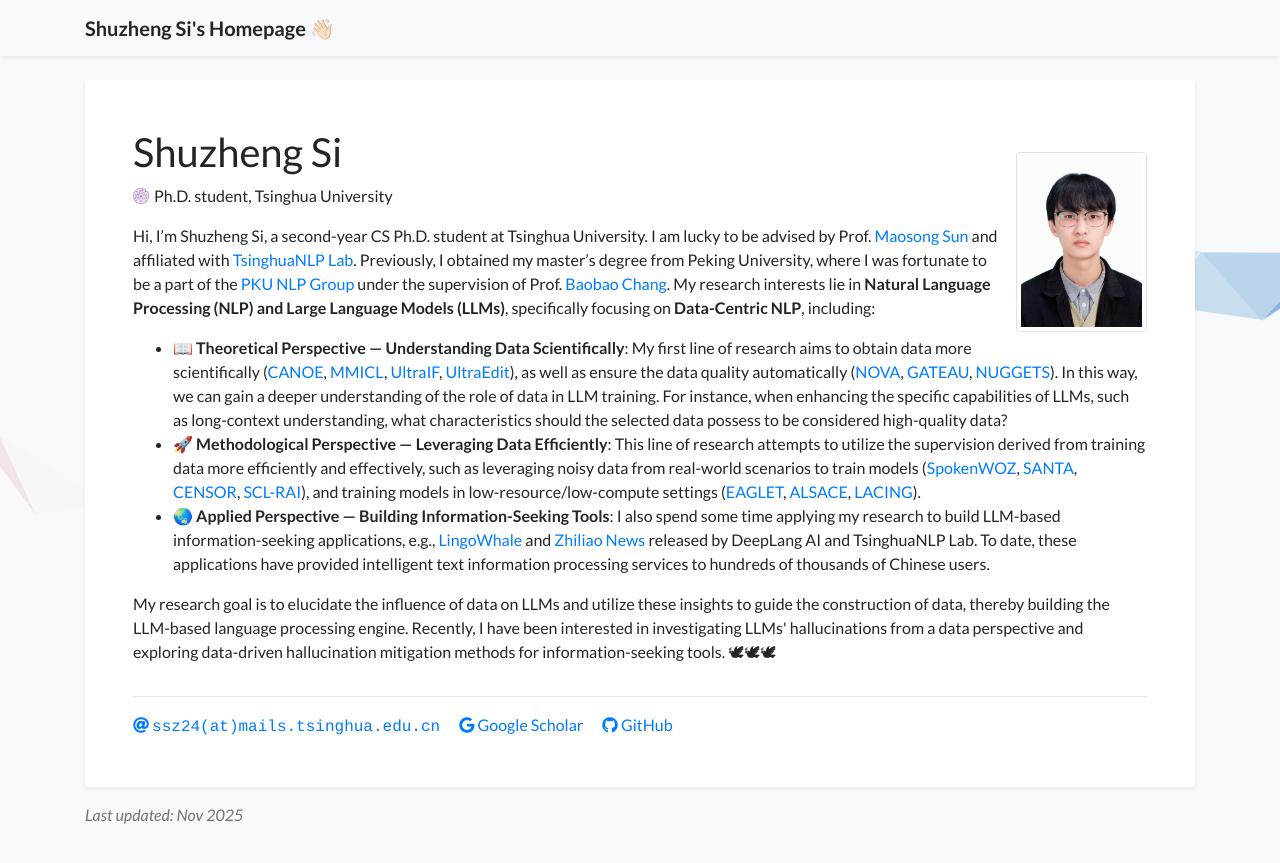
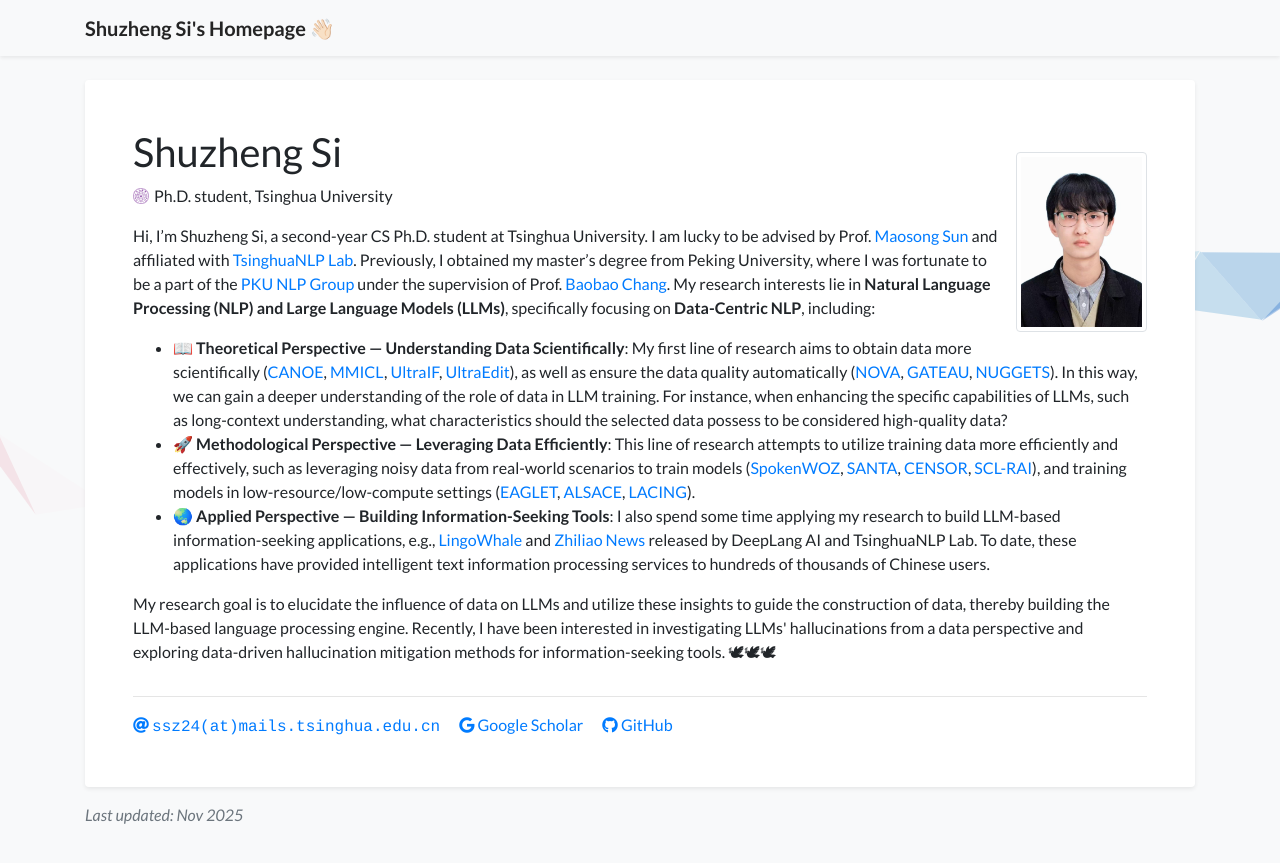
Before and after one commit to S1s-Z/s1s-z.github.io, a Jekyll site: the page built from index.html, in a window 1280 px wide. Shown: the top 863 px of the page. Built offline with Jekyll 4.4.1, drawn with Linux system fonts in a browser that asks for light colours; a style sheet for code colours, icons or effects is not loaded.

Commit message:
Update profile.yml

```diff
--- a/_data/profile.yml
+++ b/_data/profile.yml
@@ -26,7 +26,7 @@
           📖 <b>Theoretical Perspective — Understanding Data Scientifically</b>: My first line of research aims to obtain data more scientifically (<a href="https://arxiv.org/abs/2505.16483">CANOE</a>, <a href="https://arxiv.org/abs/2309.07915">MMICL</a>, <a href="https://arxiv.org/abs/2502.04153">UltraIF</a>, <a href="https://arxiv.org/abs/2407.05282">UltraEdit</a>), as well as ensure the data quality automatically (<a href="https://arxiv.org/abs/2502.07340">NOVA</a>, <a href="https://arxiv.org/abs/2410.15633">GATEAU</a>, <a href="https://arxiv.org/abs/2312.10302">NUGGETS</a>). In this way, we can gain a deeper understanding of the role of data in LLM training. For instance, when enhancing the specific capabilities of LLMs, such as long-context understanding, what characteristics should the selected data possess to be considered high-quality data?
       </li>
       <li>
-          🚀 <b>Methodological Perspective — Leveraging Data Efficiently</b>: This line of research attempts to utilize the supervision derived from training data more efficiently and effectively, such as leveraging noisy data from real-world scenarios to train models (<a href="https://arxiv.org/abs/2305.13040">SpokenWOZ</a>, <a href="https://arxiv.org/abs/2305.04076">SANTA</a>, <a href="https://arxiv.org/abs/2311.08010">CENSOR</a>, <a href="https://arxiv.org/abs/2209.01646">SCL-RAI</a>), and training models in low-resource/low-compute settings (<a href="https://arxiv.org/abs/2510.05608">EAGLET</a>, <a href="https://arxiv.org/abs/2404.08491">ALSACE</a>, <a href="https://arxiv.org/abs/2411.14279">LACING</a>).
+          🚀 <b>Methodological Perspective — Leveraging Data Efficiently</b>: This line of research attempts to utilize training data more efficiently and effectively, such as leveraging noisy data from real-world scenarios to train models (<a href="https://arxiv.org/abs/2305.13040">SpokenWOZ</a>, <a href="https://arxiv.org/abs/2305.04076">SANTA</a>, <a href="https://arxiv.org/abs/2311.08010">CENSOR</a>, <a href="https://arxiv.org/abs/2209.01646">SCL-RAI</a>), and training models in low-resource/low-compute settings (<a href="https://arxiv.org/abs/2510.05608">EAGLET</a>, <a href="https://arxiv.org/abs/2404.08491">ALSACE</a>, <a href="https://arxiv.org/abs/2411.14279">LACING</a>).
       </li>
       <li>
           🌏 <b>Applied Perspective — Building Information-Seeking Tools</b>: I also spend some time applying my research to build LLM-based information-seeking applications, e.g., <a href="https://lingowhale.com/">LingoWhale</a> and <a href="https://zhiliao.news/">Zhiliao News</a> released by DeepLang AI and TsinghuaNLP Lab. To date, these applications have provided intelligent text information processing services to hundreds of thousands of Chinese users.
```
